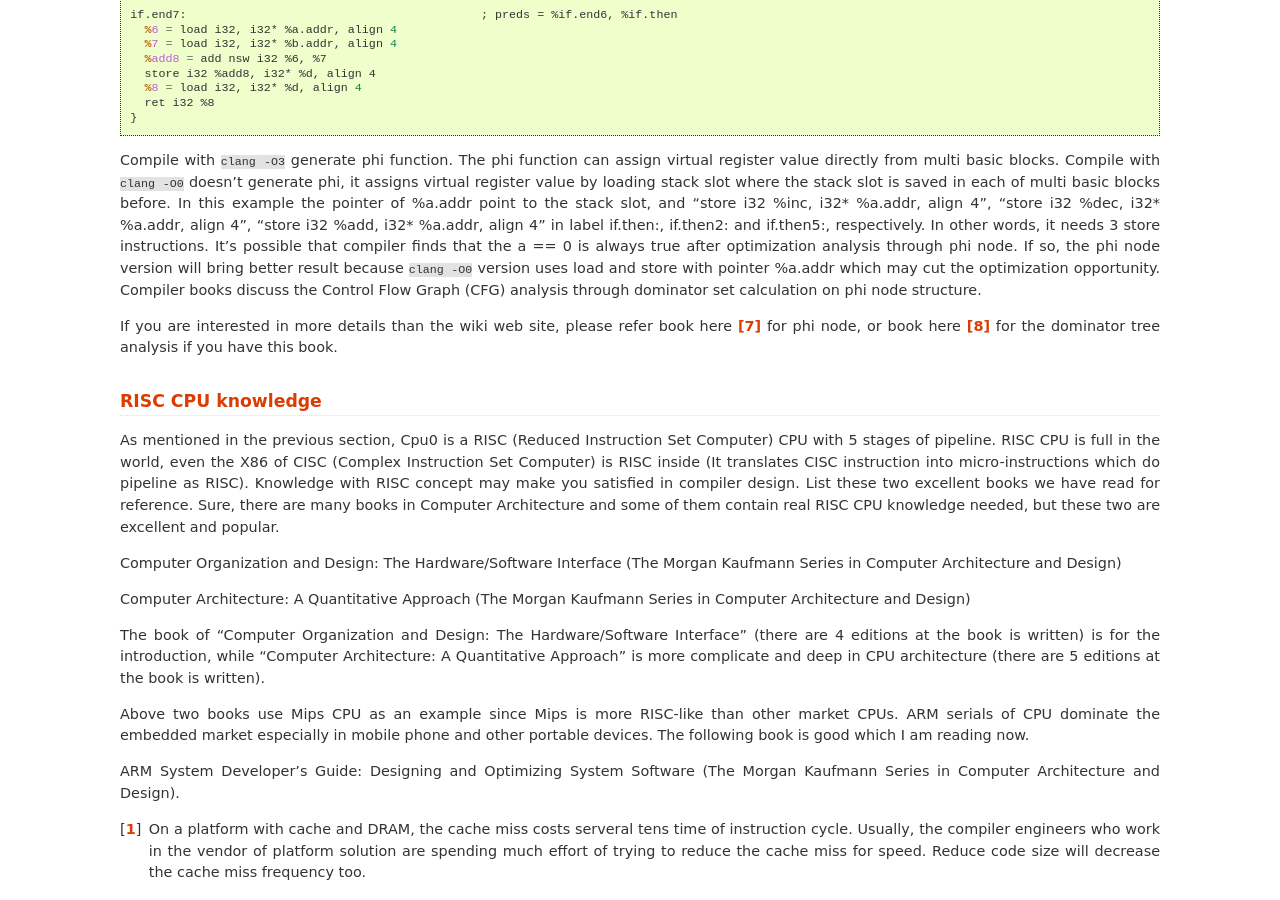
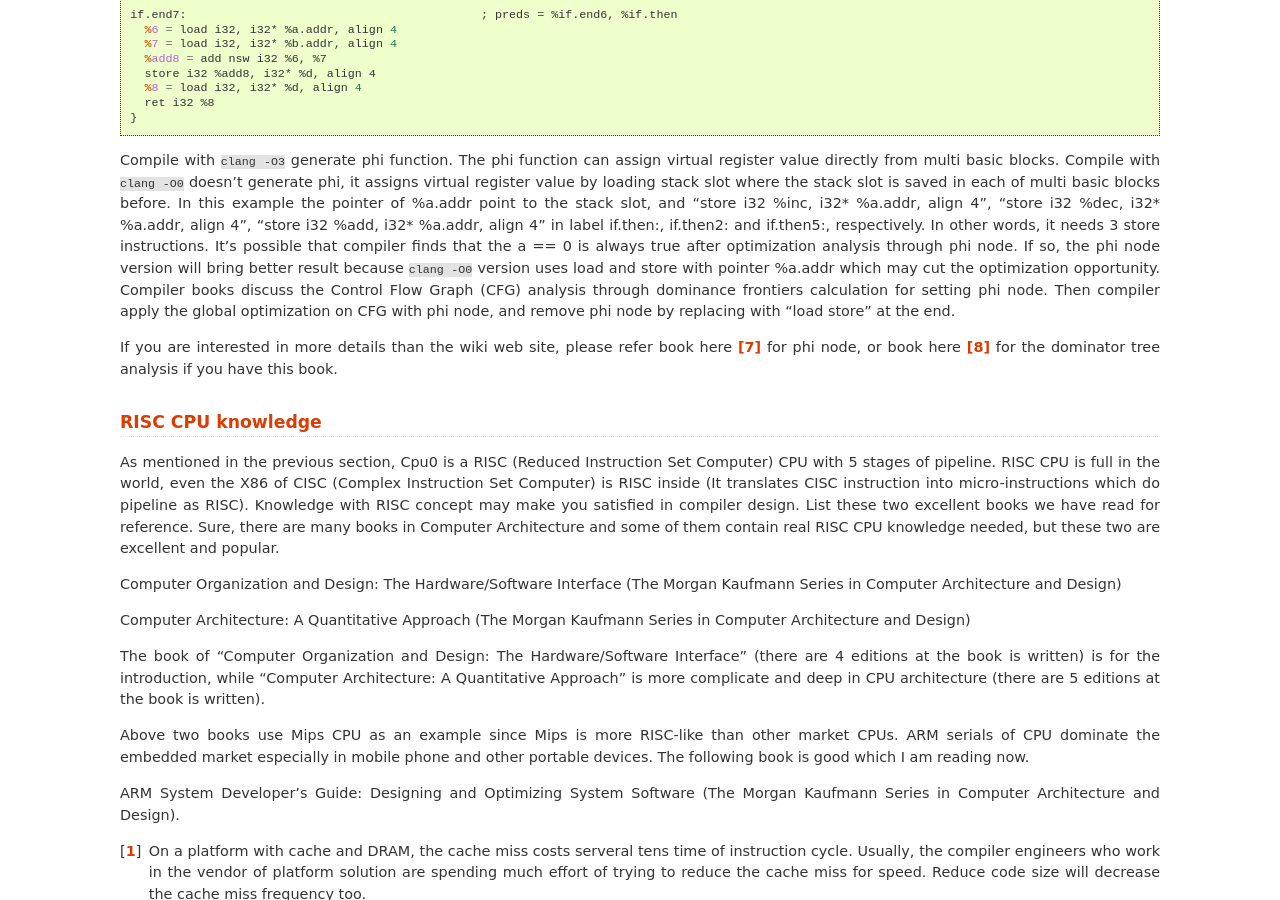
Before and after one commit to Jonathan2251/lbd, a Sphinx documentation site: the page built from source/ctrlflow.rst, in a window 1280 px wide and 900 px high, scrolled down 19438 px. Built offline with Sphinx 7.4.7, drawn with Linux system fonts in a browser that asks for light colours; pages that are not in the unit, such as notebooks, are missing from menus.

Commit message:
More phi node explanation

```diff
--- a/source/ctrlflow.rst
+++ b/source/ctrlflow.rst
@@ -1070,8 +1070,10 @@ optimization analysis through phi node.
 If so, the phi node version will bring better
 result because ``clang -O0`` version uses load and store with pointer %a.addr
 which may cut the optimization opportunity.
-Compiler books discuss the Control Flow Graph (CFG) analysis through dominator
-set calculation on phi node structure.
+Compiler books discuss the Control Flow Graph (CFG) analysis through dominance
+frontiers calculation for setting phi node. Then compiler apply the global
+optimization on CFG with phi node, and remove phi node by replacing with
+"load store" at the end.
 
 If you are interested in more details than the wiki web site, please refer book
 here [#phi-book]_ for phi node, or book here [#dominator-dragonbooks]_ for the
```
